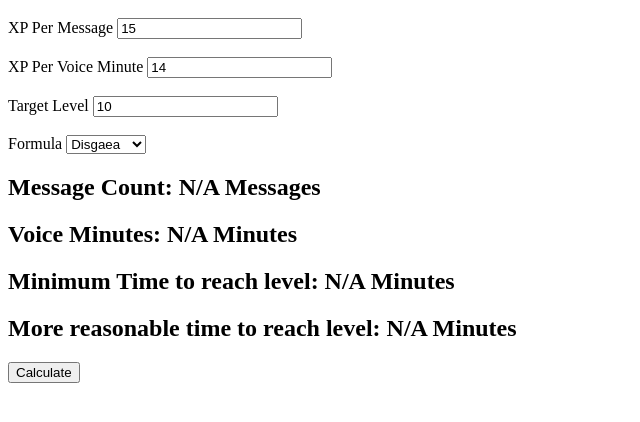
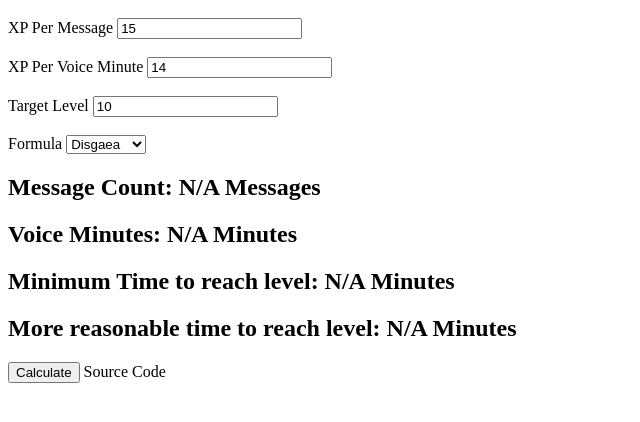
Before and after one commit to TheDeafCreeper/engauge-level-calc, a plain HTML site: page index.html in a window 1280 px wide. Shown: the part 48-470 px from the top of the page, without its empty margins (0-640 px from the left). Drawn offline with Linux system fonts and the light colour scheme.

Commit message:
Added Source link

```diff
--- a/index.html
+++ b/index.html
@@ -25,6 +25,7 @@
     <h2 id="MinTime">Minimum Time to reach level: N/A Minutes</h2>
     <h2 id="AvgTime">More reasonable time to reach level: N/A Minutes</h2>
     <button onclick="calculateData()">Calculate</button>
+    <a h ref="https://github.com/TheDeafCreeper/engauge-level-calc">Source Code</a>
 </body>
 
 <script>
```
